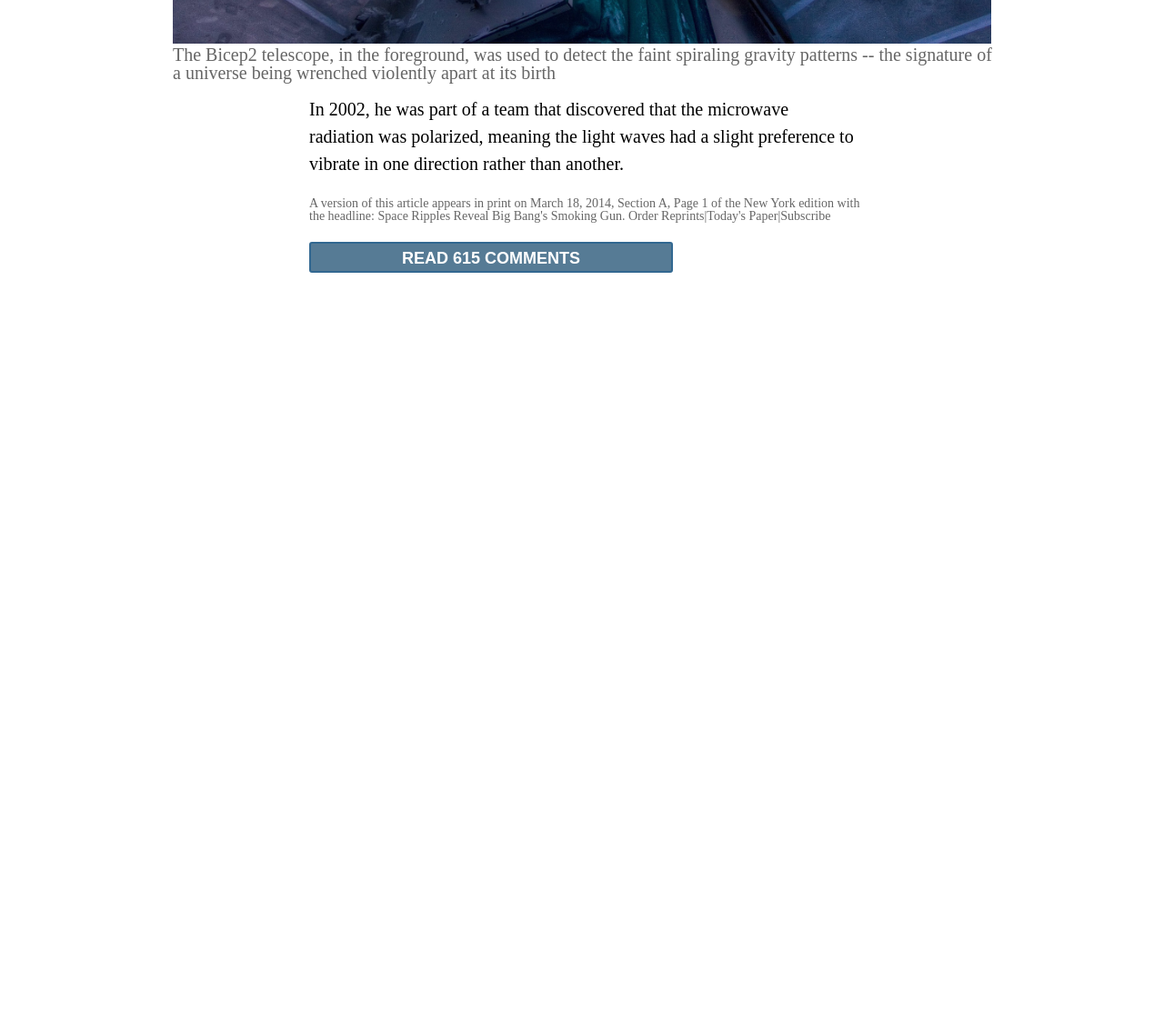
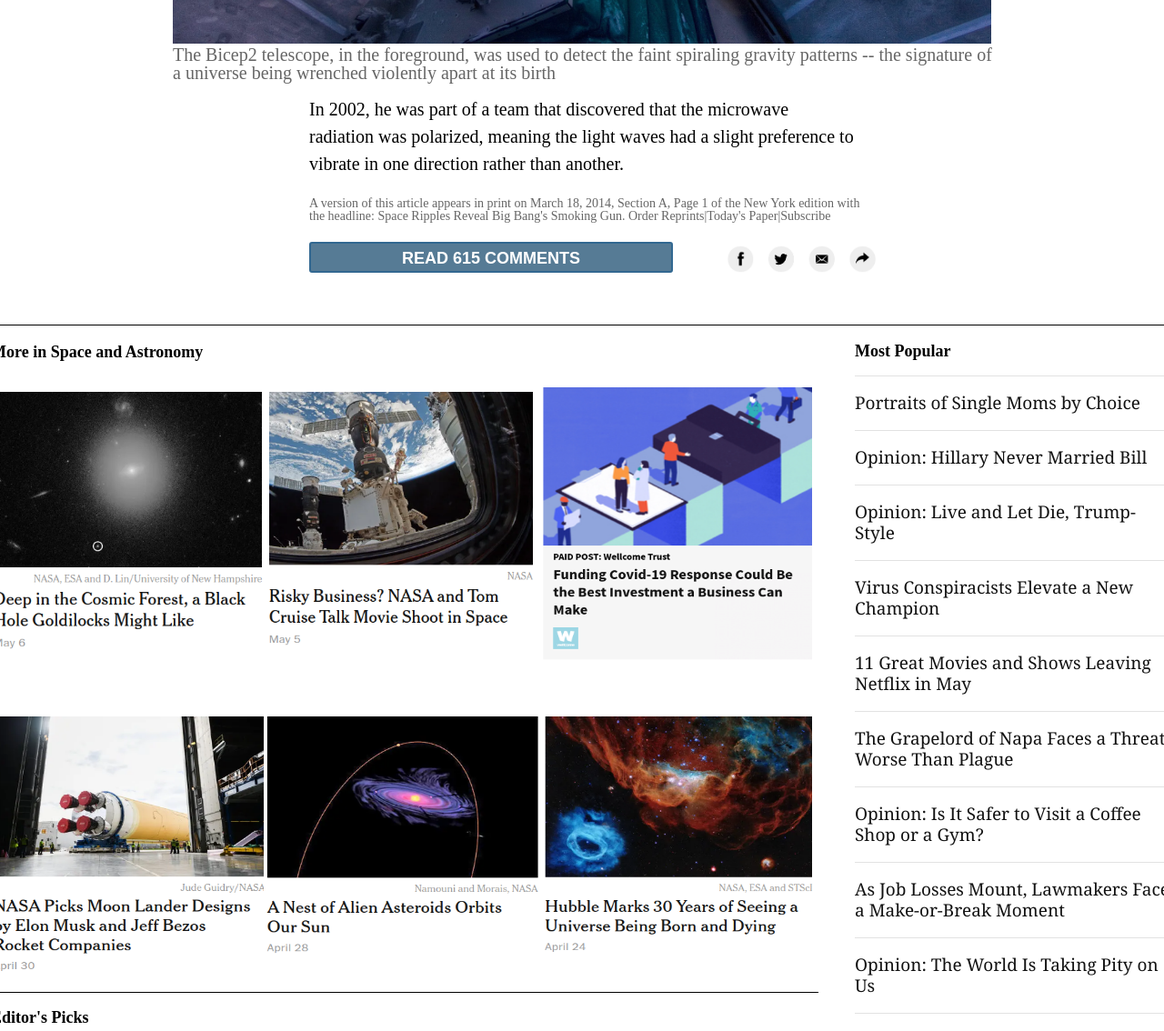
Before and after one commit to mokeaveny/nyt_clone, a plain HTML site: page index.html in a window 1280 px wide. Shown: the part 7195-8329 px from the top of the page at 91% size. Before the commit the page ends 7495 px from the top, so only its background shows below. Drawn offline with Linux system fonts and the light colour scheme.

Commit message:
Completed recommendation section/footer of article

```diff
--- a/assets/stylesheets/main.css
+++ b/assets/stylesheets/main.css
@@ -248,3 +248,88 @@ figcaption {
 	text-align: center;
 	width: 400px;
 }
+
+.footer_social_media_icons {
+	margin-top: -35px;
+	margin-left: 450px;
+}
+
+#social_media_icons_footer_pic {
+	height: 40px;
+	margin-right: -150px;
+}
+
+.recommended_section {
+	width: 1300px;
+	height: 1150px;
+	margin-top: 50px;
+	border-top: 1px solid black;
+	border-bottom: 1px solid #e2e2e2;
+}
+
+#recommended_subheading {
+	margin-top: 20px;
+	font-size: 18px;
+}
+
+.recommended_articles_box {
+	margin-top: 20px;
+	height: 675px;
+	width: 910px;
+	border-bottom: 1px solid black;
+}
+
+.recommended_image {
+	width: 300px;
+	height: 300px;
+	margin-top: 10px;
+}
+
+#bottom_image {
+	margin-top: 60px;
+}
+
+.popular_box {
+	margin-left: 950px;
+	margin-top: -735px;
+	width: 350px;
+	height: 800px;
+	display: flex;
+	flex-direction: column;
+}
+
+.popular_article_recommendation {
+	font-size: 1.1875rem;
+	line-height: 1.4375rem;
+	font-family: nyt-cheltenham, georgia, "times new roman", times, serif;
+	font-weight: 500;
+	border-top: 1px solid #e2e2e2;
+	margin-top: 18px;
+	padding-top: 18px;
+}
+
+.popular_article_recommendation:link {
+	color: rgb(18, 18, 18);
+	text-decoration: none;
+}
+
+.popular_article_recommendation:visited {
+	color: rgb(18, 18, 18);
+	text-decoration: none;
+}
+
+.popular_article_recommendation:hover {
+	color: rgb(18, 18, 18);
+	text-decoration: none;
+}
+
+.popular_article_recommendation:active {
+	color: rgb(18, 18, 18);
+	text-decoration: none;
+}
+
+#editors_pick_pic {
+	margin-top: 10px;
+	width: 900px;
+	height: 300px;
+}
--- a/index.html
+++ b/index.html
@@ -311,7 +311,57 @@
 				</p>
 				<br>
 				<button class="nav_btn" id="comment_btn">Read 615 Comments</button>
+				<div class="footer_social_media_icons">
+					<img src="assets/images/social_media_footer_icons.png" alt="social media footer icons" id="social_media_icons_footer_pic">
+				</div>
+				</section>
 			</article>
+			<section class="recommended_section">
+				<h2 class="article_subheading" id="recommended_subheading">More in Space and Astronomy</h2>
+				<div class="recommended_articles_box">
+					<img src="assets/images/recommended_black_hole.png" class="recommended_image">
+					<img src="assets/images/recommended_articles_risky_business.png" class="recommended_image">
+					<img src="assets/images/recommended_articles_welcome_trust.png" class="recommended_image">
+					<img src="assets/images/recommended_articles_moon_lander.png" class="recommended_image" id="bottom_image">
+					<img src="assets/images/recommended_articles_asteroids.png" class="recommended_image" id="bottom_image">
+					<img src="assets/images/recommended_articles_hubble.png" class="recommended_image" id="bottom_image">
+					<h2 class="article_subheading" id="recommended_subheading">Editor's Picks</h2>
+					<img src="assets/images/editors_pick.png" id="editors_pick_pic">
+				</div>
+				<div class="popular_box">
+					<h2 class="article_subheading" id="recommended_subheading">Most Popular</h2>
+					<a class="popular_article_recommendation" href="https://www.nytimes.com/2020/05/05/parenting/single-moms-by-choice-photos.html?algo=top_conversion&fellback=false&imp_id=245852850&imp_id=292741083&action=click&module=trending&pgtype=Article&region=Footer">
+						Portraits of Single Moms by Choice
+					</a>
+					<a class="popular_article_recommendation" href="https://www.nytimes.com/2020/05/09/opinion/sunday/rodham-sittenfeld-hillary-clinton.html?algo=top_conversion&fellback=false&imp_id=53901381&imp_id=939485531&action=click&module=trending&pgtype=Article&region=Footer">
+						Opinion: Hillary Never Married Bill
+					</a>
+					<a class="popular_article_recommendation" href="https://www.nytimes.com/2020/05/09/opinion/sunday/coronavirus-trump-vampires.html?algo=top_conversion&fellback=false&imp_id=640910120&imp_id=113376456&action=click&module=trending&pgtype=Article&region=Footer">
+						Opinion: Live and Let Die, Trump-Style
+					</a>
+					<a class="popular_article_recommendation" href="https://www.nytimes.com/2020/05/09/technology/plandemic-judy-mikovitz-coronavirus-disinformation.html?algo=top_conversion&fellback=false&imp_id=436083555&imp_id=955374490&action=click&module=trending&pgtype=Article&region=Footer">
+						Virus Conspiracists Elevate a New Champion
+					</a>
+					<a class="popular_article_recommendation" href="https://www.nytimes.com/2020/05/07/arts/television/leaving-netflix-may.html?algo=top_conversion&fellback=false&imp_id=311844383&imp_id=290282802&action=click&module=trending&pgtype=Article&region=Footer">
+						11 Great Movies and Shows Leaving Netflix in May
+					</a>
+					<a class="popular_article_recommendation" href="https://www.nytimes.com/2020/05/09/business/beckstoffer-wine-napa.html?algo=top_conversion&fellback=false&imp_id=51286691&imp_id=431515910&action=click&module=trending&pgtype=Article&region=Footer">
+						The Grapelord of Napa Faces a Threat Worse Than Plague
+					</a>
+					<a  class="popular_article_recommendation" href="https://www.nytimes.com/interactive/2020/05/06/opinion/coronavirus-us-reopen.html?algo=top_conversion&fellback=false&imp_id=633268718&imp_id=939998606&action=click&module=trending&pgtype=Article&region=Footer">
+						Opinion: Is It Safer to Visit a Coffee Shop or a Gym?
+					</a>
+					<a class="popular_article_recommendation" href="https://www.nytimes.com/2020/05/09/business/as-job-losses-mount-lawmakers-face-a-make-or-break-moment.html?algo=top_conversion&fellback=false&imp_id=940658698&imp_id=438779703&action=click&module=trending&pgtype=Article&region=Footer">
+						As Job Losses Mount, Lawmakers Face a Make-or-Break Moment
+					</a>
+					<a class="popular_article_recommendation" href="https://www.nytimes.com/2020/05/08/opinion/coronavirus-trump.html?algo=top_conversion&fellback=false&imp_id=173289420&imp_id=715311314&action=click&module=trending&pgtype=Article&region=Footer">
+						Opinion: The World Is Taking Pity on Us
+					</a>
+					<a class="popular_article_recommendation" href="https://www.nytimes.com/2020/05/09/arts/music/little-richard-dead.html?algo=top_conversion&fellback=false&imp_id=896774934&imp_id=813228141&action=click&module=trending&pgtype=Article&region=Footer">
+						Little Richard, Flamboyant Wild Man of Rock 'n' Roll, Dies at 87
+					</a>
+				</div>
+			</section>
 		</div>
 	</body>
 </html>
```
Also changed, not shown: assets/images/editors_pick.png (added), assets/images/recommended_articles.png (added), assets/images/recommended_articles_asteroids.png (added), assets/images/recommended_articles_hubble.png (added), assets/images/recommended_articles_moon_lander.png (added), assets/images/recommended_articles_risky_business.png (added), assets/images/recommended_articles_welcome_trust.png (added), assets/images/recommended_black_hole.png (added), assets/images/social_media_footer_icons.png (added).
